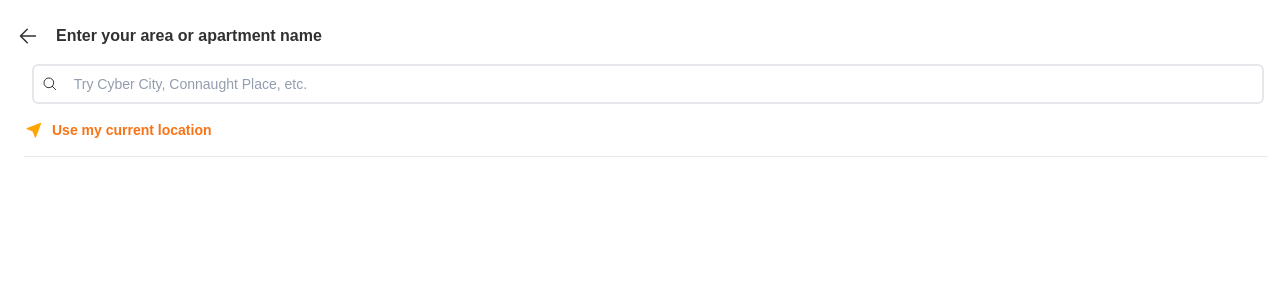
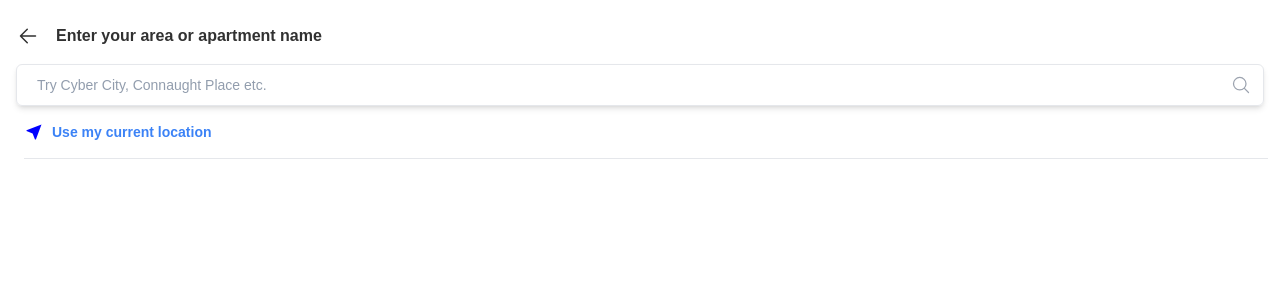
Before and after one commit to saiyamarora11/NexDrive, a Vue app: page /location-manual in a window 1280 px wide. Shown: the top 300 px of the page. Built offline with nearby package versions, Linux system fonts and the light colour scheme.

Commit message:
uichanges

```diff
--- a/src/pages/location-manual.vue
+++ b/src/pages/location-manual.vue
@@ -12,32 +12,36 @@ const router = useRouter();
 </script>
 
 <template>
-  <div class="flex flex-col mt-6 ml-4">
-    <div class="flex gap-x-4">
+  <div class="flex flex-col mt-6 flex justify-start">
+    <div class="flex gap-x-4 ml-4">
       <button @click="() => router.go(-1)">
         <ArrowLeft class="w-6" />
       </button>
 
       <div class="font-bold">Enter your area or apartment name</div>
     </div>
+
     <div
-      class="flex items-center mt-4 border-2 border-gray-200 rounded-md h-10 mx-4 rounded-lg"
+      class="flex items-center px-2 mt-4 h border border-gray-200 rounded-md shadow-md mx-4"
     >
-      <Search class="pl-2" />
       <input
-        id="pac-input"
-        class="text-sm w-full px-4"
         type="text"
-        placeholder="Try Cyber City, Connaught Place, etc."
+        class="text-gray-700 h-10 text-sm w-full focus:outline-none pl-3 bg-white"
+        placeholder="Try Cyber City, Connaught Place etc."
       />
+      <div class="flex items-center">
+        <button>
+          <search class="text-gray-400 w-5 pr-1" />
+        </button>
+      </div>
     </div>
   </div>
   <div class="flex gap-x-2 ml-6 mt-4 border-b pb-4 mr-3">
     <Navigation class="w-5 h-5" />
     <router-link to="/dashboard">
-      <div class="link no-underline font-semibold text-orange-500 text-sm">
-      Use my current location
-    </div>
+      <div class="link no-underline font-semibold text-blue-500 text-sm">
+        Use my current location
+      </div>
     </router-link>
   </div>
 </template>
--- a/src/pages/profile.vue
+++ b/src/pages/profile.vue
@@ -40,7 +40,7 @@ const disabledEmail = ref<boolean>(false);
         />
         <div
           @click="disabledName = true"
-          class="link no-underline text-emerald-500 text-sm font-semibold"
+          class="link no-underline text-blue-500 text-sm font-semibold"
         >
           EDIT
         </div>
@@ -49,13 +49,13 @@ const disabledEmail = ref<boolean>(false);
     <div v-if="disabledName" class="flex justify-between gap-x-2 mx-3 mt-5">
       <button
         @click="disabledName = false"
-        class="btn bg-emerald-500 hover:bg-emerald-500 w-1/2"
+        class="btn bg-blue-500 hover:bg-blue-500 w-1/2"
       >
         UPDATE
       </button>
       <button
         @click="disabledName = false"
-        class="btn btn-outline border border-emerald-500 hover:bg-emerald-500 text-emerald-500 w-1/2 font-semibold"
+        class="btn btn-outline border border-blue-500 hover:bg-blue-500 text-blue-500 w-1/2 font-semibold"
       >
         CANCEL
       </button>
@@ -72,7 +72,7 @@ const disabledEmail = ref<boolean>(false);
         />
         <div
           @click="disabledPhone = true"
-          class="link no-underline text-emerald-500 text-sm font-semibold"
+          class="link no-underline text-blue-500 text-sm font-semibold"
         >
           EDIT
         </div>
@@ -81,13 +81,13 @@ const disabledEmail = ref<boolean>(false);
     <div v-if="disabledPhone" class="flex justify-between gap-x-2 mx-3 mt-5">
       <button
         @click="disabledPhone = false"
-        class="btn bg-emerald-500 hover:bg-emerald-500 w-1/2"
+        class="btn bg-blue-500 hover:bg-blue-500 w-1/2"
       >
         UPDATE
       </button>
       <button
         @click="disabledPhone = false"
-        class="btn btn-outline border border-emerald-500 hover:bg-emerald-500 text-emerald-500 w-1/2 font-semibold"
+        class="btn btn-outline border border-blue-500 hover:bg-blue-500 text-blue-500 w-1/2 font-semibold"
       >
         CANCEL
       </button>
@@ -104,7 +104,7 @@ const disabledEmail = ref<boolean>(false);
         />
         <div
           @click="disabledEmail = true"
-          class="link no-underline text-emerald-500 text-sm font-semibold"
+          class="link no-underline text-blue-500 text-sm font-semibold"
         >
           EDIT
         </div>
@@ -113,13 +113,13 @@ const disabledEmail = ref<boolean>(false);
     <div v-if="disabledEmail" class="flex justify-between gap-x-2 mx-3 mt-5">
       <button
         @click="disabledEmail = false"
-        class="btn bg-emerald-500 hover:bg-emerald-500 w-1/2"
+        class="btn bg-blue-500 hover:bg-blue-500 w-1/2"
       >
         UPDATE
       </button>
       <button
         @click="disabledEmail = false"
-        class="btn btn-outline border border-emerald-500 hover:bg-emerald-500 text-emerald-500 w-1/2 font-semibold"
+        class="btn btn-outline border border-blue-500 hover:bg-blue-500 text-blue-500 w-1/2 font-semibold"
       >
         CANCEL
       </button>
```
Also changed, not shown: src/assets/navigation.svg.
